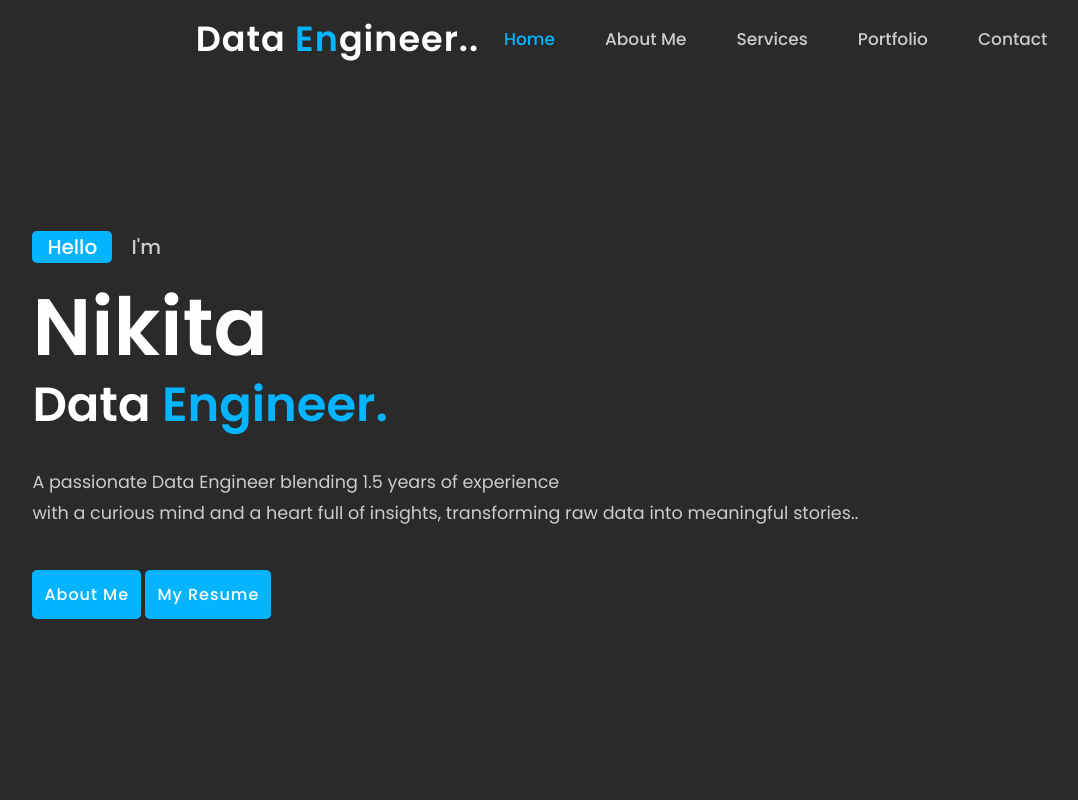
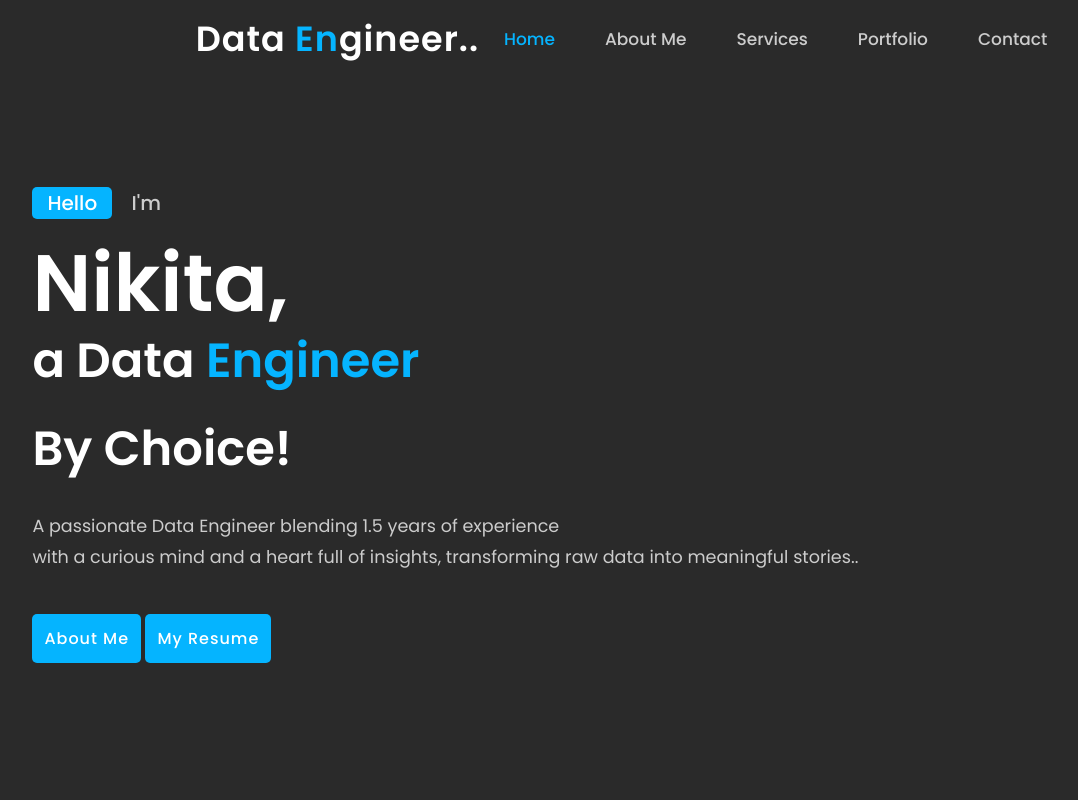
Before and after one commit to geeky-niki/niki-portfolio, a plain HTML site: page index.html in a window 1280 px wide. Shown: the top 800 px of the page, without its empty margins (6-1084 px from the left). Drawn offline with nearby package versions, Linux system fonts and the light colour scheme.

Commit message:
Update index.html

```diff
--- a/index.html
+++ b/index.html
@@ -31,8 +31,9 @@
 				<span class="one">Hello</span>
 				<span class="two">I'm</span>
 			</div>
-			<h1>Nikita</h1>
-			<h3>Data <span>Engineer.</span></h3>
+			<h1>Nikita,</h1>
+			<h3>a Data <span>Engineer</span></h3>
+			<h3>By Choice!</h4>
 			<p>A passionate Data Engineer blending 1.5 years of experience<br>
 				with a curious mind and a
 				heart full of insights, transforming raw data into meaningful stories..
```
